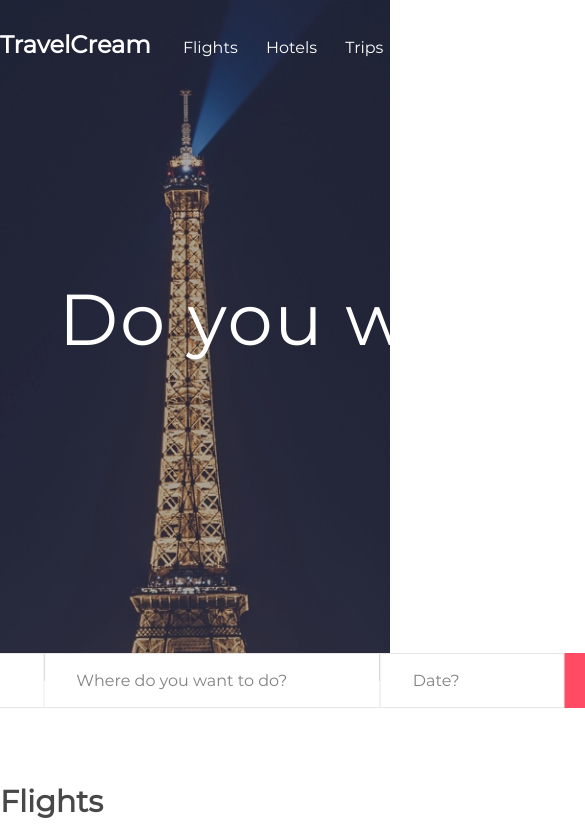
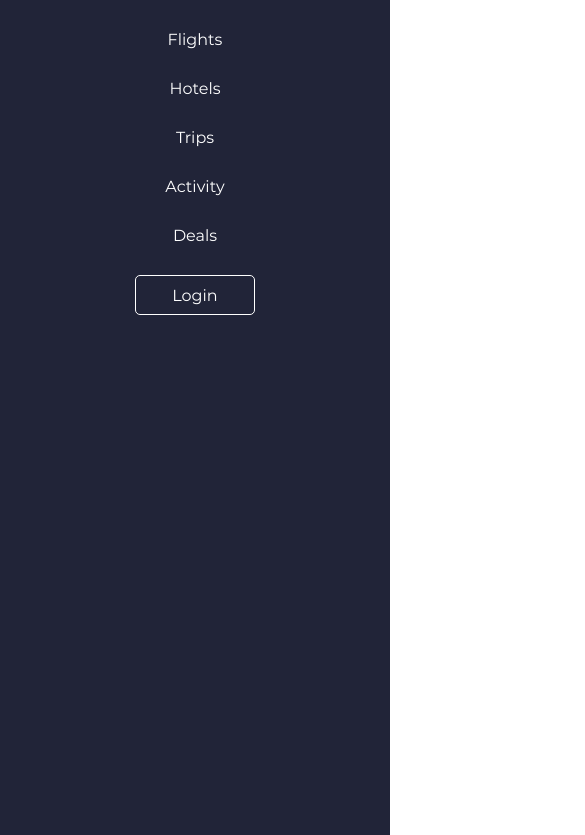
Before and after one commit to vtarasso/paris-booking, a plain HTML site: page index.html in a window 390 px wide. Shown: the top 835 px of the page, 585 px wide, since content can reach past the window. Drawn offline with Linux system fonts and the light colour scheme.

Commit message:
update: index.html & style.css, add adaptive, burger

```diff
--- a/index.html
+++ b/index.html
@@ -32,9 +32,17 @@
 							<a href="#" class="header__link">Deals</a>
 						</li>
 					</ul>
+					<button class="header__btn header__btn--mobile">
+						Login
+					</button>
 				</nav>
 			</div>
 			<div class="header__right">
+				<a href="#" class="header__burger">
+					<span></span>
+					<span></span>
+					<span></span>
+				</a>
 				<button class="header__btn">
 					Login
 				</button>
--- a/style.css
+++ b/style.css
@@ -39,7 +39,9 @@ a {
 }
 
 .container {
-	width: 1110px;
+	padding: 0 10px;
+	width: 100%;
+	max-width: 1130px;
 	margin: 0 auto;
 }
 
@@ -84,6 +86,25 @@ a {
 
 .header__right {
 	float: right;
+}
+
+.header__btn--mobile {
+	display: none;
+}
+
+.header__burger {
+	display: none;
+}
+
+.header__burger span {
+	display: block;
+	height: 3px;
+	width: 40px;
+	background-color: #fff;
+}
+
+.header__burger span:nth-child(2) {
+	margin: 7px 0;
 }
 
 .header__logo {
@@ -173,7 +194,7 @@ a {
 
 .hero__input:nth-child(2) {
 	border-left: none;
-	border-right: 0;
+	border-right: none;
 }
 
 .hero__input--small {
@@ -456,3 +477,192 @@ a {
 .footer__mail {
 	color: #ff4b64;
 }
+
+/*Adaptive*/
+@media(max-width: 1130px) {
+	.hero__form {
+		padding: 0 10px;
+		width: 100%;
+		max-width: 993px;
+	}
+}
+
+@media(max-width: 870px) {
+	.footer__column {
+		margin-bottom: 30px;
+		width: 33.3%;
+	}
+	.footer__title {
+		margin-bottom: 30px;
+	}
+}
+
+@media(max-width: 768px) {
+	.header__btn {
+		display: none;
+	}
+
+	.header__nav {
+		position: fixed;
+		left: 0;
+		top: 0;
+		margin: 0;
+		padding-top: 30px;
+		width: 100%;
+		height: 100vh;
+		background-color: #212438;
+		text-align: center;
+	}
+
+	.header__btn--mobile {
+		display: inline-block;
+	}
+
+	.header__burger {
+		display: block;
+	}
+
+	.header__items {
+		width: 100%;
+	}
+
+	.header__item {
+		display: block;
+		margin-bottom: 30px;
+		width: 100%;
+		text-align: center;
+	}
+
+	.header__link {
+		display: inline-block;
+	}
+
+	.hero__input {
+		padding-left: 10px;
+		width: 30%;
+		font-size: 14px;
+	}
+
+	.hero__input--small {
+		width: 20%;
+	}
+
+	.hero__btn {
+		width: 20%;
+	}
+
+	.flights__table {
+		overflow-x: scroll;
+	}
+
+	.flights__table table {
+		width: 748px;
+	}
+
+	.hotels__card {
+		margin-right: 4%;
+		width: 48%;
+	}
+
+	.hotels__card:nth-child(2n) {
+		margin-right: 0;
+	}
+
+	.hotels__card:nth-child(3) {
+		margin-right: 4%;
+	}
+
+	.hotels__card:nth-child(-n+2) {
+		margin-bottom: 30px;
+	}
+
+	.footer__column {
+		margin-bottom: 30px;
+		width: 50%;
+	}
+
+	.footer__column:nth-child(2) {
+		width: 50%;
+	}
+
+	.footer__column:nth-child(3) {
+		width: 50%;
+	}
+
+	.hotels__card:nth-child(-n+3) {
+		margin-bottom: 0;
+	}
+
+	.footer__column:last-child {
+		width: 50%;
+	}
+}
+
+@media(max-width: 560px) {
+	.hero {
+		padding-top: 150px;
+		padding-bottom: 50px;
+		max-height: 450px;
+	}
+	.hero__heading {
+		font-size: 45px;
+	}
+
+	.hero__form {
+		bottom: -33px;
+	}
+	.hero__input {
+		padding-left: 10px;
+		width: 49%;
+		height: 30px;
+		font-size: 14px;
+	}
+
+	.hero__input:first-child {
+		margin-right: 2%;
+		margin-bottom: 5px;
+	}
+
+	.hero__input:nth-child(2) {
+		margin-bottom: 5px;
+		border-left: 1px solid #e6e6e6;
+		border-right: 1px solid #e6e6e6;
+	}
+
+	.hero__input--small {
+		margin-right: 2%;
+		width: 49%;
+	}
+
+	.hero__btn {
+		width: 49%;
+		height: 30px;
+	}
+
+	.flights {
+		padding-top: 55px;
+	}
+
+	.flights__heading {
+		float: none;
+		margin-bottom: 20px;
+	}
+
+	.flights__items {
+		float: none;
+	}
+
+	.hotels__item:not(:last-child) {
+		margin-right: 10px;
+	}
+
+	.hotels__card {
+		margin-right: 0 !important;
+		margin-bottom: 30px !important;
+		width: 100%;
+	}
+
+	.footer__column {
+		width: 100% !important;
+	}
+}
```
